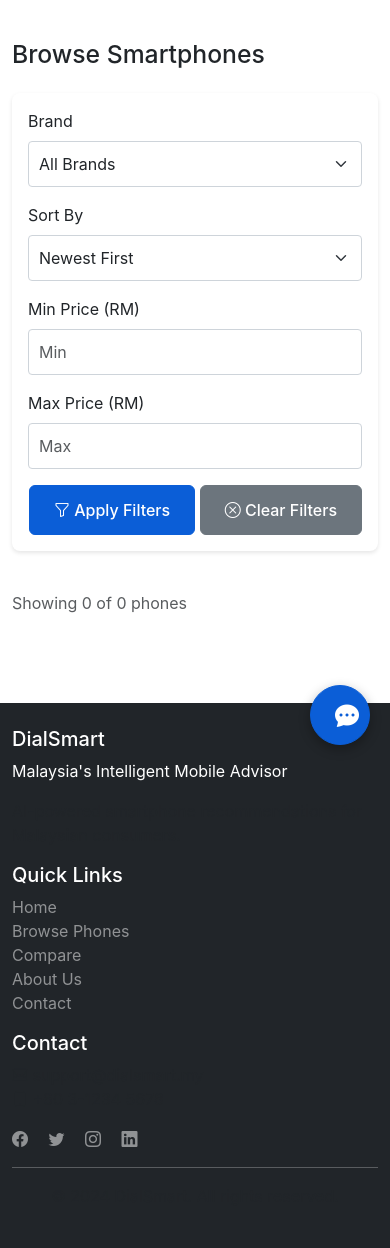
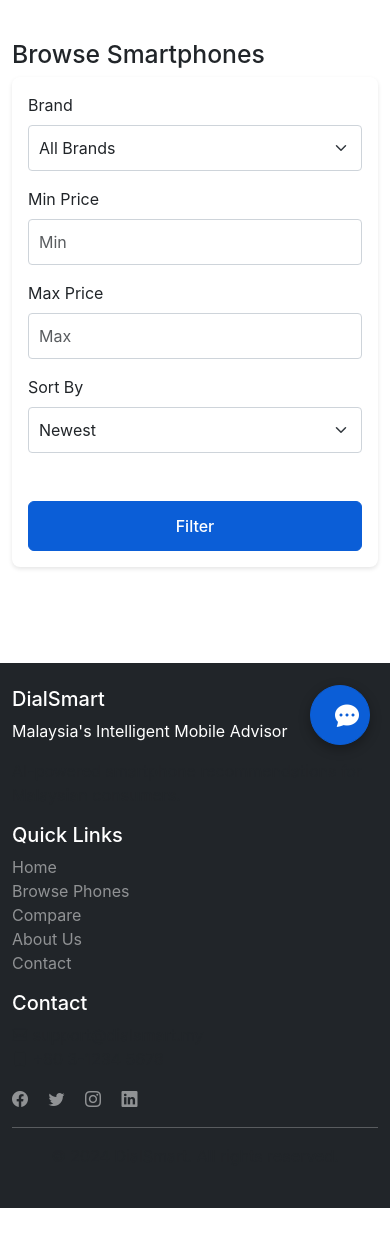
Before and after one commit to AlisonOoi123/DialSmart, a Flask app: page /browse in a window 390 px wide. Shown: the part 79-1327 px from the top of the page. After the commit the page ends 1287 px from the top, so only its background shows below. Run offline with Flask 3, Linux system fonts and the light colour scheme.

Commit message:
Add files via upload

```diff
--- a/app/templates/user/browse.html
+++ b/app/templates/user/browse.html
@@ -4,47 +4,41 @@
 <div class="container py-4">
     <h2>Browse Smartphones</h2>
 
-    <!-- Sorting and Filters -->
-    <div class="row mb-4 mt-4">
+    <!-- Filter Section -->
+    <div class="row mb-4">
         <div class="col-md-12">
             <div class="card">
                 <div class="card-body">
-                    <form method="get" action="{{ url_for('user.browse') }}" class="row g-3">
+                    <form method="GET" action="{{ url_for('user.browse') }}" class="row g-3">
                         <div class="col-md-3">
-                            <label for="brand_id" class="form-label">Brand</label>
-                            <select name="brand_id" id="brand_id" class="form-select">
+                            <label class="form-label">Brand</label>
+                            <select name="brand_id" class="form-select">
                                 <option value="">All Brands</option>
                                 {% for brand in brands %}
-                                <option value="{{ brand.id }}" {% if current_filters.brand_id == brand.id %}selected{% endif %}>
-                                    {{ brand.name }}
-                                </option>
+                                <option value="{{ brand.id }}" {% if current_filters.brand_id == brand.id %}selected{% endif %}>{{ brand.name }}</option>
                                 {% endfor %}
                             </select>
                         </div>
+                        <div class="col-md-2">
+                            <label class="form-label">Min Price</label>
+                            <input type="number" name="min_price" class="form-control" placeholder="Min" value="{{ current_filters.min_price or '' }}">
+                        </div>
+                        <div class="col-md-2">
+                            <label class="form-label">Max Price</label>
+                            <input type="number" name="max_price" class="form-control" placeholder="Max" value="{{ current_filters.max_price or '' }}">
+                        </div>
                         <div class="col-md-3">
-                            <label for="sort_by" class="form-label">Sort By</label>
-                            <select name="sort_by" id="sort_by" class="form-select">
-                                <option value="created_at" {% if current_filters.sort_by == 'created_at' %}selected{% endif %}>Newest First</option>
+                            <label class="form-label">Sort By</label>
+                            <select name="sort_by" class="form-select">
+                                <option value="created_at" {% if current_filters.sort_by == 'created_at' %}selected{% endif %}>Newest</option>
                                 <option value="price_asc" {% if current_filters.sort_by == 'price_asc' %}selected{% endif %}>Price: Low to High</option>
                                 <option value="price_desc" {% if current_filters.sort_by == 'price_desc' %}selected{% endif %}>Price: High to Low</option>
-                                <option value="name" {% if current_filters.sort_by == 'name' %}selected{% endif %}>Name (A-Z)</option>
+                                <option value="name" {% if current_filters.sort_by == 'name' %}selected{% endif %}>Name</option>
                             </select>
                         </div>
-                        <div class="col-md-3">
-                            <label for="min_price" class="form-label">Min Price (RM)</label>
-                            <input type="number" name="min_price" id="min_price" class="form-control" placeholder="Min" value="{{ current_filters.min_price or '' }}">
-                        </div>
-                        <div class="col-md-3">
-                            <label for="max_price" class="form-label">Max Price (RM)</label>
-                            <input type="number" name="max_price" id="max_price" class="form-control" placeholder="Max" value="{{ current_filters.max_price or '' }}">
-                        </div>
-                        <div class="col-md-12 text-end">
-                            <button type="submit" class="btn btn-primary">
-                                <i class="bi bi-funnel"></i> Apply Filters
-                            </button>
-                            <a href="{{ url_for('user.browse') }}" class="btn btn-secondary">
-                                <i class="bi bi-x-circle"></i> Clear Filters
-                            </a>
+                        <div class="col-md-2">
+                            <label class="form-label">&nbsp;</label>
+                            <button type="submit" class="btn btn-primary w-100">Filter</button>
                         </div>
                     </form>
                 </div>
@@ -55,51 +49,94 @@
     <div class="row">
         {% for phone in phones.items %}
         <div class="col-md-3 mb-4">
-            <div class="card h-100">
-                {% if phone.main_image and phone.main_image != 'None' and phone.main_image != '' %}
-                <img src="{{ phone.main_image }}" class="card-img-top" alt="{{ phone.model_name }}" style="height: 200px; object-fit: cover;" onerror="this.src='https://via.placeholder.com/300x200/e0e0e0/666666?text={{ phone.model_name | urlencode }}'">
+            <div class="card h-100 shadow-sm">
+                <!-- Phone Image -->
+                {% if phone.main_image %}
+                <img src="{{ phone.main_image }}" class="card-img-top" alt="{{ phone.model_name }}"
+                     onerror="this.src='https://via.placeholder.com/300x400?text={{ phone.model_name|urlencode }}'"
+                     style="height: 250px; object-fit: cover;">
                 {% else %}
-                <img src="https://via.placeholder.com/300x200/e0e0e0/666666?text={{ phone.model_name | urlencode }}" class="card-img-top" alt="{{ phone.model_name }}" style="height: 200px; object-fit: cover;">
+                <img src="https://via.placeholder.com/300x400?text={{ phone.model_name|urlencode }}"
+                     class="card-img-top" alt="{{ phone.model_name }}"
+                     style="height: 250px; object-fit: cover;">
                 {% endif %}
-                <div class="card-body">
-                    <h6>{{ phone.model_name }}</h6>
-                    <p class="text-primary">RM {{ "{:,.0f}".format(phone.price) }}</p>
-                    <a href="{{ url_for('phone.details', phone_id=phone.id) }}" class="btn btn-sm btn-primary">View</a>
+
+                <div class="card-body d-flex flex-column">
+                    <!-- Brand Name -->
+                    <small class="text-muted">{{ phone.brand.name }}</small>
+
+                    <!-- Phone Name -->
+                    <h6 class="card-title mb-2">{{ phone.model_name }}</h6>
+
+                    <!-- Price -->
+                    <p class="text-primary fw-bold fs-5 mb-2">RM {{ "{:,.2f}".format(phone.price) }}</p>
+
+                    <!-- Quick Specs (if available) -->
+                    {% if phone.specifications %}
+                    <div class="mb-3">
+                        <small class="text-muted d-block">
+                            {% if phone.specifications.ram_options %}
+                            <i class="bi bi-memory"></i> {{ phone.specifications.ram_options }}
+                            {% endif %}
+                            {% if phone.specifications.storage_options %}
+                            | <i class="bi bi-hdd"></i> {{ phone.specifications.storage_options }}
+                            {% endif %}
+                        </small>
+                        {% if phone.specifications.rear_camera_main %}
+                        <small class="text-muted d-block">
+                            <i class="bi bi-camera"></i> {{ phone.specifications.rear_camera_main }}MP
+                            {% if phone.specifications.battery_capacity %}
+                            | <i class="bi bi-battery-charging"></i> {{ phone.specifications.battery_capacity }}mAh
+                            {% endif %}
+                        </small>
+                        {% endif %}
+                    </div>
+                    {% endif %}
+
+                    <!-- Action Buttons -->
+                    <div class="mt-auto">
+                        <a href="{{ url_for('phone.details', phone_id=phone.id) }}" class="btn btn-sm btn-primary w-100">
+                            <i class="bi bi-eye"></i> View Details
+                        </a>
+                    </div>
                 </div>
+            </div>
+        </div>
+        {% else %}
+        <div class="col-12">
+            <div class="alert alert-info">
+                <h5>No phones found</h5>
+                <p>Try adjusting your filters or browse all phones.</p>
             </div>
         </div>
         {% endfor %}
     </div>
 
-    <!-- Results Info -->
-    <div class="row mt-3">
-        <div class="col-md-12">
-            <p class="text-muted">
-                Showing {{ phones.items|length }} of {{ phones.total }} phones
-                {% if current_filters.brand_id %}
-                    - Filtered by brand
-                {% endif %}
-                {% if current_filters.min_price or current_filters.max_price %}
-                    - Price range:
-                    {% if current_filters.min_price %}RM {{ current_filters.min_price }}{% else %}Any{% endif %}
-                    to
-                    {% if current_filters.max_price %}RM {{ current_filters.max_price }}{% else %}Any{% endif %}
-                {% endif %}
-            </p>
-        </div>
-    </div>
-
     <!-- Pagination -->
     {% if phones.pages > 1 %}
-    <nav>
+    <nav aria-label="Phone pagination">
         <ul class="pagination justify-content-center">
-            {% for page_num in phones.iter_pages() %}
-            {% if page_num %}
-            <li class="page-item {% if page_num == phones.page %}active{% endif %}">
-                <a class="page-link" href="{{ url_for('user.browse', page=page_num, brand_id=current_filters.brand_id, min_price=current_filters.min_price, max_price=current_filters.max_price, sort_by=current_filters.sort_by) }}">{{ page_num }}</a>
+            {% if phones.has_prev %}
+            <li class="page-item">
+                <a class="page-link" href="{{ url_for('user.browse', page=phones.prev_num, **current_filters) }}">Previous</a>
             </li>
             {% endif %}
+
+            {% for page_num in phones.iter_pages(left_edge=1, right_edge=1, left_current=1, right_current=2) %}
+                {% if page_num %}
+                    <li class="page-item {% if page_num == phones.page %}active{% endif %}">
+                        <a class="page-link" href="{{ url_for('user.browse', page=page_num, **current_filters) }}">{{ page_num }}</a>
+                    </li>
+                {% else %}
+                    <li class="page-item disabled"><span class="page-link">...</span></li>
+                {% endif %}
             {% endfor %}
+
+            {% if phones.has_next %}
+            <li class="page-item">
+                <a class="page-link" href="{{ url_for('user.browse', page=phones.next_num, **current_filters) }}">Next</a>
+            </li>
+            {% endif %}
         </ul>
     </nav>
     {% endif %}
```
